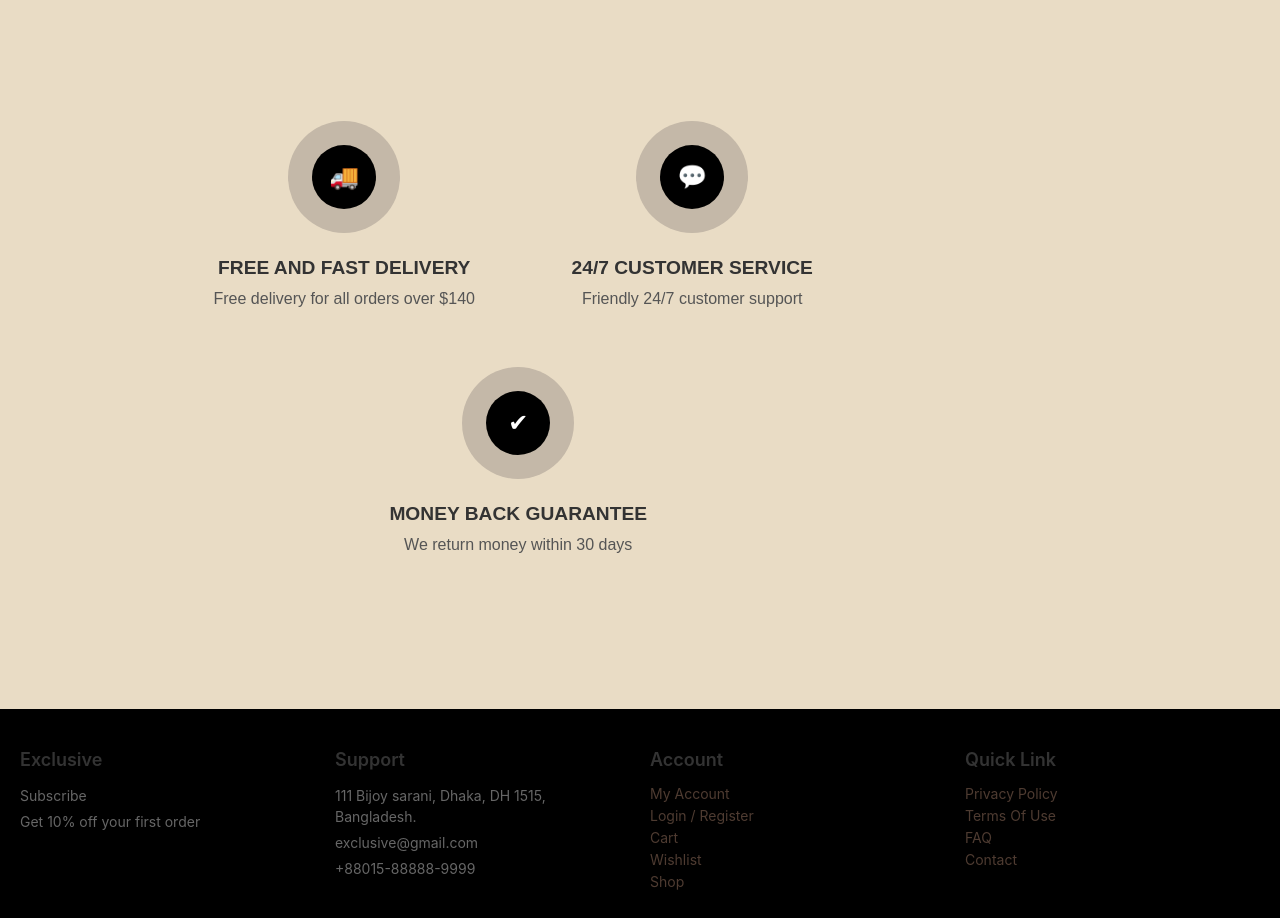
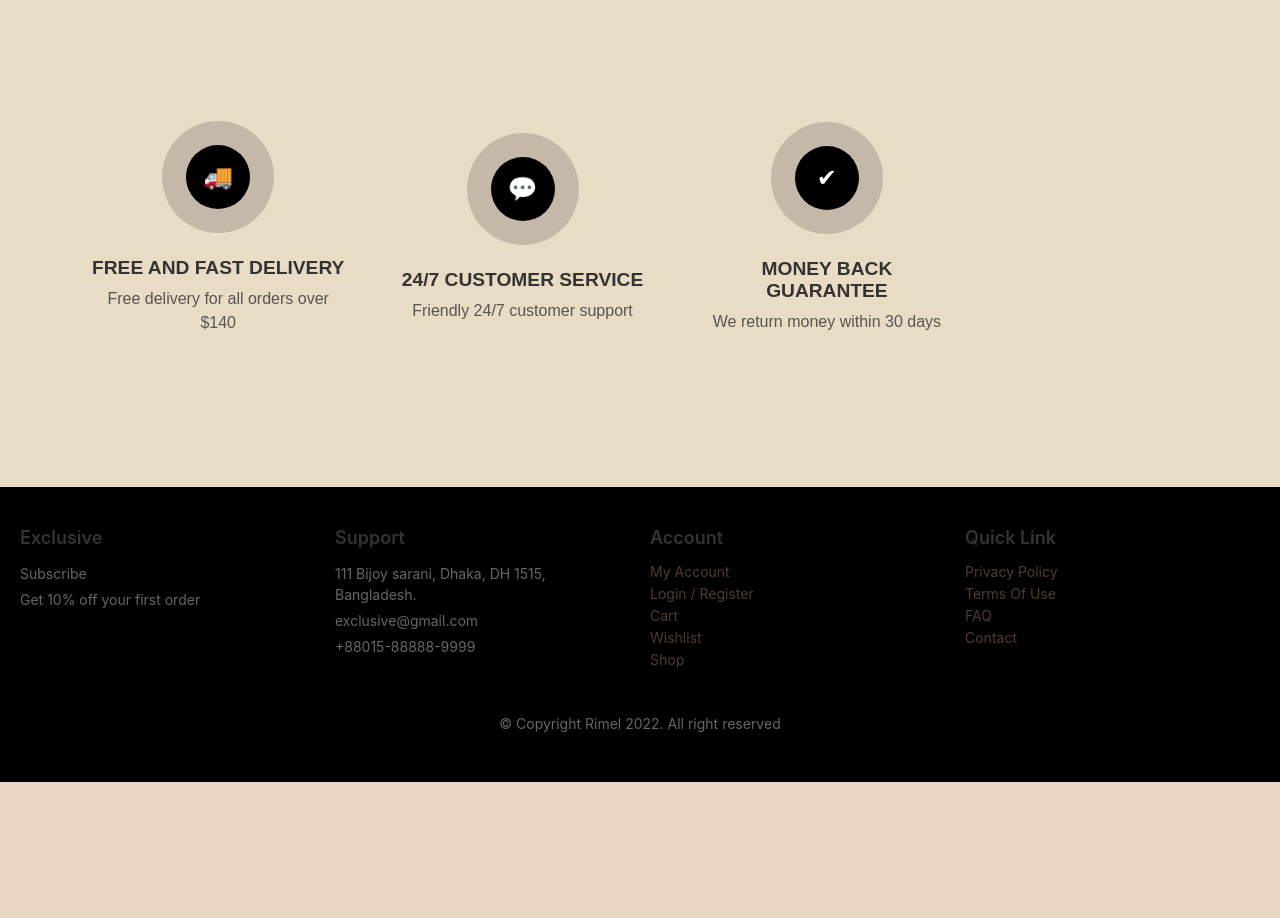
Before and after one commit to Ganeshavupati01/mushroom_ecom, a React (Create React App) app in the folder client/: page /home in a window 1280 px wide. Shown: the part 2360-3278 px from the top of the page. After the commit the page ends 3142 px from the top, so only its background shows below. Built offline with nearby package versions, Linux system fonts and the light colour scheme; no server answers; the database is empty; sample sign-in values are in the browser's storage.

Commit message:
services features,line

```diff
--- a/client/src/styles/ServiceFeatures.css
+++ b/client/src/styles/ServiceFeatures.css
@@ -17,11 +17,13 @@
   flex-wrap: wrap;
   gap: 3rem;
   justify-content: center;
+  align-items: center;
 }
 
 .feature-item {
-  flex: 1 1 300px;
-  max-width: 300px;
+  flex: 1;
+  min-width: 250px;
+  max-width: 350px;
   display: flex;
   flex-direction: column;
   align-items: center;
```
